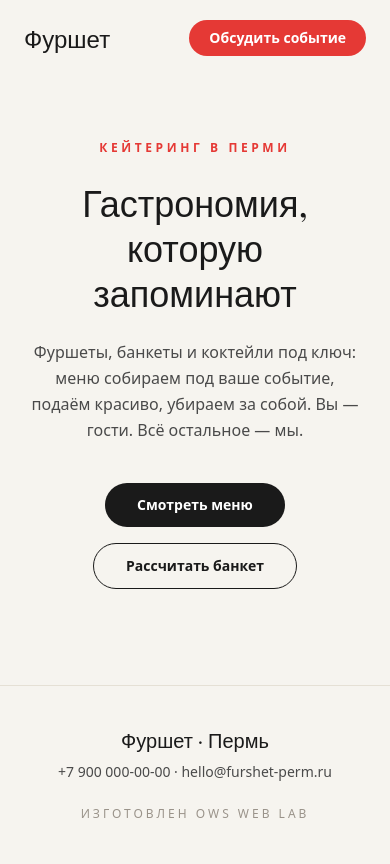
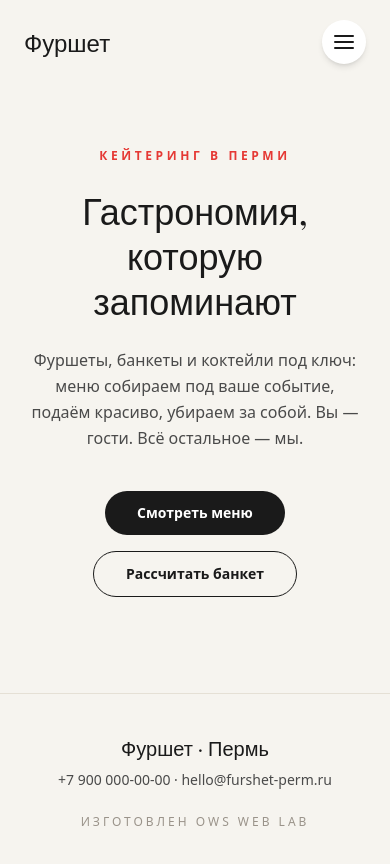
Before and after one commit to oabaturov-ops/furshet-v2, a Next.js app: page / in a window 390 px wide. Shown: the top 864 px of the page. Built offline with nearby package versions, Linux system fonts and the light colour scheme; a web font is replaced by a local one.

Commit message:
ирпич 3: шапка с меню-гамбургером

```diff
--- a/src/app/page.tsx
+++ b/src/app/page.tsx
@@ -1,15 +1,8 @@
+import Header from "@/components/Header";
 export default function Home() {
   return (
     <main className="min-h-screen bg-[#f6f4ef] text-[#1a1a1a]">
-      <header className="flex items-center justify-between px-6 py-5 md:px-12">
-        <span className="font-serif text-2xl">Фуршет</span>
-        <a
-          href="#contacts"
-          className="rounded-full bg-[#e53935] px-5 py-2 text-sm font-semibold text-white transition hover:opacity-90"
-        >
-          Обсудить событие
-        </a>
-      </header>
+      <Header />
 
       <section className="mx-auto max-w-3xl px-6 pb-24 pt-16 text-center md:pt-28">
         <p className="text-xs font-semibold uppercase tracking-[0.3em] text-[#e53935]">
--- /dev/null
+++ b/src/components/Header.tsx
@@ -0,0 +1,80 @@
+"use client";
+
+import { useState } from "react";
+
+const MENU = [
+  { label: "Блюда фуршета", href: "#menu" },
+  { label: "Мы с вами", href: "#about" },
+  { label: "Как мы работаем", href: "#process" },
+  { label: "Контакты", href: "#contacts" },
+  { label: "Истории", href: "#stories" },
+];
+
+export default function Header() {
+  const [open, setOpen] = useState(false);
+
+  return (
+    <>
+      <header className="relative z-50 flex items-center justify-between px-6 py-5 md:px-12">
+        <a href="#" className="font-serif text-2xl">
+          Фуршет
+        </a>
+
+        <div className="flex items-center gap-3">
+          <a
+            href="#contacts"
+            className="hidden rounded-full bg-[#e53935] px-5 py-2 text-sm font-semibold text-white transition hover:opacity-90 sm:inline-block"
+          >
+            Обсудить событие
+          </a>
+
+          <button
+            onClick={() => setOpen(!open)}
+            aria-label={open ? "Закрыть меню" : "Открыть меню"}
+            className="flex h-11 w-11 cursor-pointer items-center justify-center rounded-full bg-white shadow-md transition hover:shadow-lg"
+          >
+            <span className="relative block h-3.5 w-5">
+              <span
+                className={`absolute left-0 top-0 h-[2px] w-5 rounded bg-[#1a1a1a] transition-all duration-300 ${
+                  open ? "translate-y-[6px] rotate-45" : ""
+                }`}
+              />
+              <span
+                className={`absolute left-0 top-[6px] h-[2px] w-5 rounded bg-[#1a1a1a] transition-all duration-300 ${
+                  open ? "opacity-0" : ""
+                }`}
+              />
+              <span
+                className={`absolute left-0 top-[12px] h-[2px] w-5 rounded bg-[#1a1a1a] transition-all duration-300 ${
+                  open ? "-translate-y-[6px] -rotate-45" : ""
+                }`}
+              />
+            </span>
+          </button>
+        </div>
+      </header>
+
+      <div
+        className={`fixed inset-0 z-40 flex flex-col items-center justify-center bg-[#f6f4ef] transition-opacity duration-500 ${
+          open ? "opacity-100" : "pointer-events-none opacity-0"
+        }`}
+      >
+        <nav className="flex flex-col items-center gap-6 md:gap-8">
+          {MENU.map((item) => (
+            <a
+              key={item.href}
+              href={item.href}
+              onClick={() => setOpen(false)}
+              className="font-serif text-4xl text-[#1a1a1a] transition hover:text-[#e53935] md:text-6xl"
+            >
+              {item.label}
+            </a>
+          ))}
+        </nav>
+        <p className="mt-12 text-sm text-[#4a4a4a]">
+          +7 900 000-00-00 · hello@furshet-perm.ru
+        </p>
+      </div>
+    </>
+  );
+}
```
